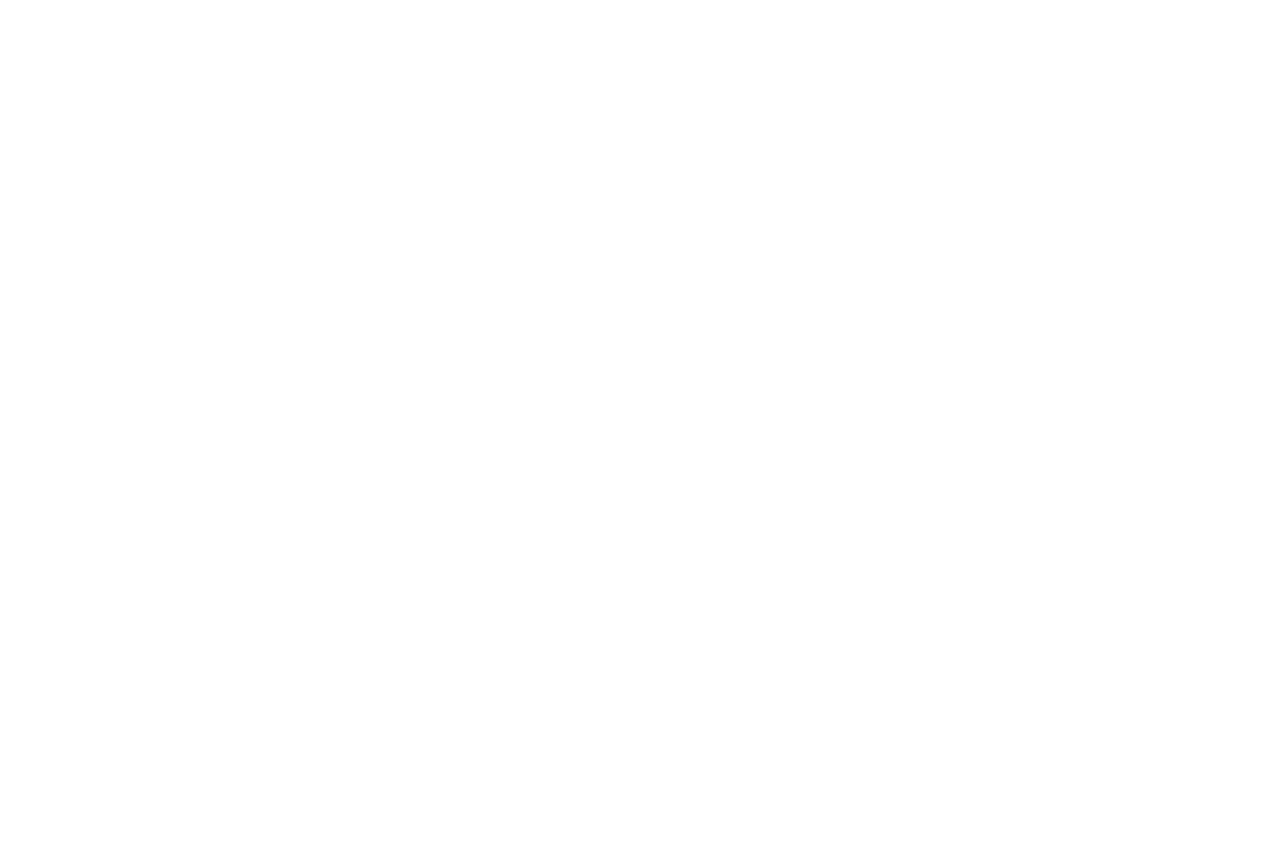
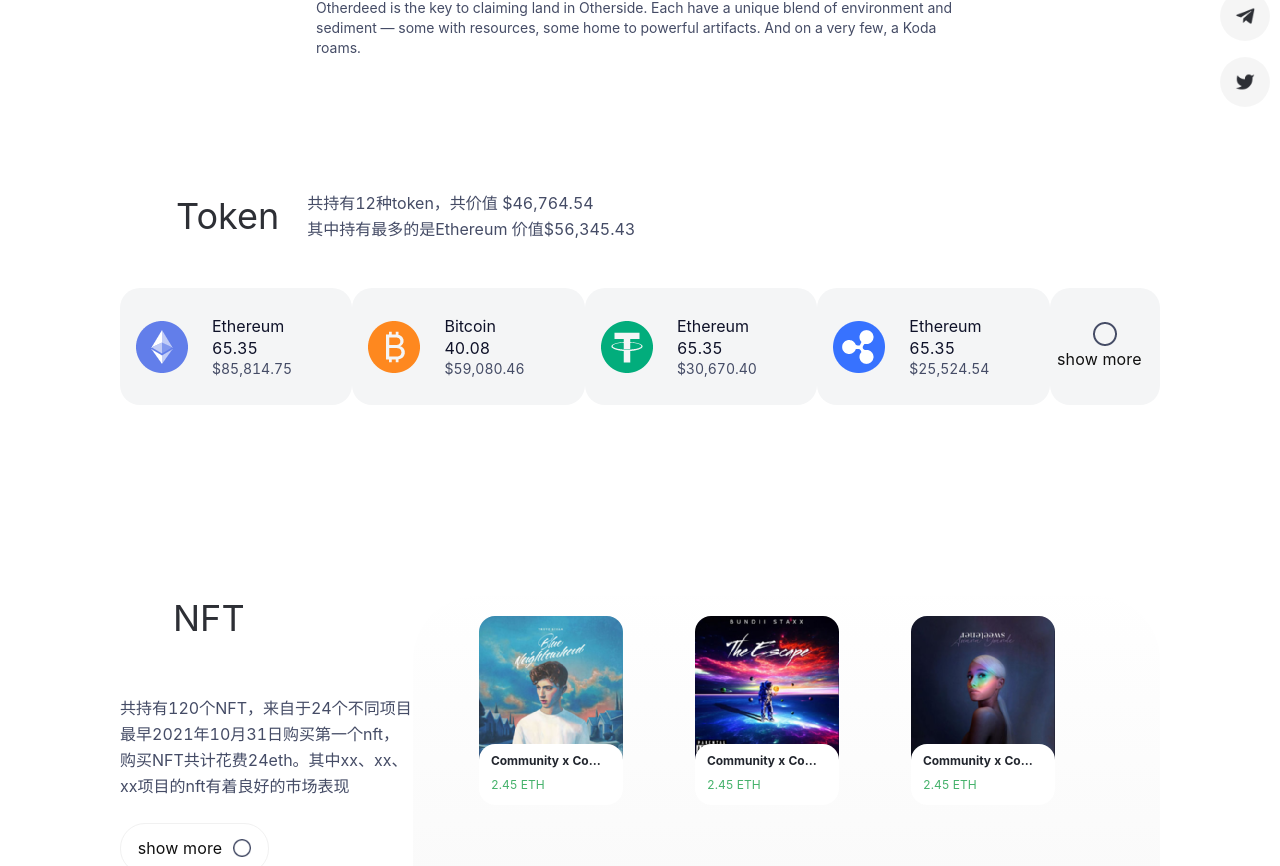
Before and after one commit to CryptoGravityDevelopGroup/react-cg-personal-station-web-pc, a React (Create React App) app: page /profile in a window 1280 px wide. Before the commit this address had no page. Shown: the part 366-1232 px from the top of the page. Before the commit the page ends 800 px from the top, so only its background shows below. Built offline with nearby package versions, Linux system fonts and the light colour scheme; no server answers; what web3 would draw is missing.

Commit message:
修改路由

```diff
--- a/package.json
+++ b/package.json
@@ -10,6 +10,7 @@
     "axios": "^0.27.2",
     "express": "^4.18.1",
     "http-proxy-middleware": "^2.0.6",
+    "next": "^12.2.3",
     "react": "^18.2.0",
     "react-dom": "^18.2.0",
     "react-router-dom": "^6.3.0",
--- a/src/App.js
+++ b/src/App.js
@@ -1,7 +1,11 @@
-import { BrowserRouter, Routes, Route } from 'react-router-dom';
+import { BrowserRouter, Routes, Route, Navigate } from 'react-router-dom';
 import { useEffect } from "react";
 import './App.css';
 import Main from "./modules/main/index.tsx";
+import Inituser from "./modules/inituser/index.tsx";
+import NftDetail from "./modules/nftDetail/index.tsx";
+import Profile from "./modules/profile/index.tsx";
+import TokenDetail from "./modules/tokenDetail/index.tsx";
 
 function App() {
   // 自适应
@@ -10,7 +14,6 @@
         getRem(1440, 1)
     };
     window.onresize = function () {
-        console.log('asd');
         getRem(1440, 1)
     };
 
@@ -24,6 +27,11 @@
     <BrowserRouter>
       <Routes>
         <Route path="/main" element={<Main/>}/>
+        <Route path="/inituser" element={<Inituser/>}/>
+        <Route path="/nftDetial" element={<NftDetail/>}/>
+        <Route path="/profile" element={<Profile/>}/>
+        <Route path="/tokenDetail" element={<TokenDetail/>}/>
+        <Route path="/*" element={<Navigate to="/main"/>}></Route>
       </Routes>
     </BrowserRouter>
   );
--- a/src/components/Profile/index.tsx
+++ b/src/components/Profile/index.tsx
@@ -1,4 +1,3 @@
-/* eslint-disable @next/next/no-img-element */
 import React, { useState,useEffect } from 'react';
 import { Button, Form, Input, Row, Col } from 'antd';
 import SelectedHead from '../SeleteHead';
--- a/src/components/SelectedTag/index.jsx
+++ b/src/components/SelectedTag/index.jsx
@@ -1,6 +1,6 @@
 import React, { useEffect, useRef, useState } from 'react';
 
-import Modal from '../Modal';
+import Modal from '../Modal/index.tsx';
 import styles from './index.module.css';
 import addTagPic from '../../static/add-tag.png';
 import deleteTagPic from '../../static/delete-tag.png';
--- a/src/components/SeleteHead/index.jsx
+++ b/src/components/SeleteHead/index.jsx
@@ -1,8 +1,7 @@
-/* eslint-disable @next/next/no-img-element */
 import React, { useState } from 'react';
 
 import styles from './index.module.css';
-import Modal from '../Modal';
+import Modal from '../Modal/index.tsx';
 import tickPic from '../../static/tick.png';
 
 export default function Index(props) {
--- a/src/modules/nftDetail/index.tsx
+++ b/src/modules/nftDetail/index.tsx
@@ -1,6 +1,6 @@
 import React from 'react';
 
-import Header from "./components/Header";
+import Header from "../../components/Header/index.tsx";
 import style from './index.module.css';
 import demo1Pic from '../../static/demo-1.png';
 import demo2Pic from '../../static/demo-2.png';
--- a/src/modules/profile/index.tsx
+++ b/src/modules/profile/index.tsx
@@ -1,7 +1,7 @@
 import React, { useEffect, useState } from 'react'
-import { useNavigate } from "react-router-dom";
+import { useNavigate } from 'react-router-dom';
 
-import Header from "./components/Header";
+import Header from "../../components/Header/index.tsx";
 import style from './index.module.css';
 import { getUserInfo } from '../../api/user';
 import userDefaultPic from '../../static/userDefaultPic.png'
@@ -23,7 +23,7 @@
 import arrowDownPic from '../../static/arrow-down.png';
 
 export default function Index() {
-  const router = useRouter();
+  const navigate = useNavigate();
   const [QAList, setQAList] = useState([
     {
       status: false,
@@ -165,7 +165,7 @@
             })
           }
           <div className={style.showMoreWrap}  onClick={() => {
-            router.push('/tokenDetail');
+            navigate.push('/tokenDetail');
           }}>
             <img width={24} height={24} src={moreBtn} alt="moreBtn" />
             <div className={style.showMoreContent}>show more</div>
@@ -182,7 +182,7 @@
             <div>最早2021年10月31日购买第一个nft，购买NFT共计花费24eth。其中xx、xx、xx项目的nft有着良好的市场表现</div>
           </div>
           <div className={style.nftShowMore} onClick={() => {
-            router.push('/nftDetail');
+            navigate.push('/nftDetail');
           }}>
             <div className={style.showMoreContent}>show more</div>
             <img width={18} height={18} src={moreBtn} alt="moreBtn" />
--- a/src/modules/tokenDetail/index.tsx
+++ b/src/modules/tokenDetail/index.tsx
@@ -1,6 +1,6 @@
 import React from 'react';
 
-import Header from "./components/Header";
+import Header from "../../components/Header/index.tsx";
 import bitLogo from '../../static/bit-logo.png';
 import ethLogo from '../../static/eth-logo.png';
 import usdtLogo from '../../static/usdt-logo.png';
```
Also changed, not shown: src/modules/inituser/index.tsx (+6 -6 lines), src/setupProxy.js (added, +14 -0 lines), config-overrides.js (indentation only), 1 other file (tests, documents, lock files or other folders).
